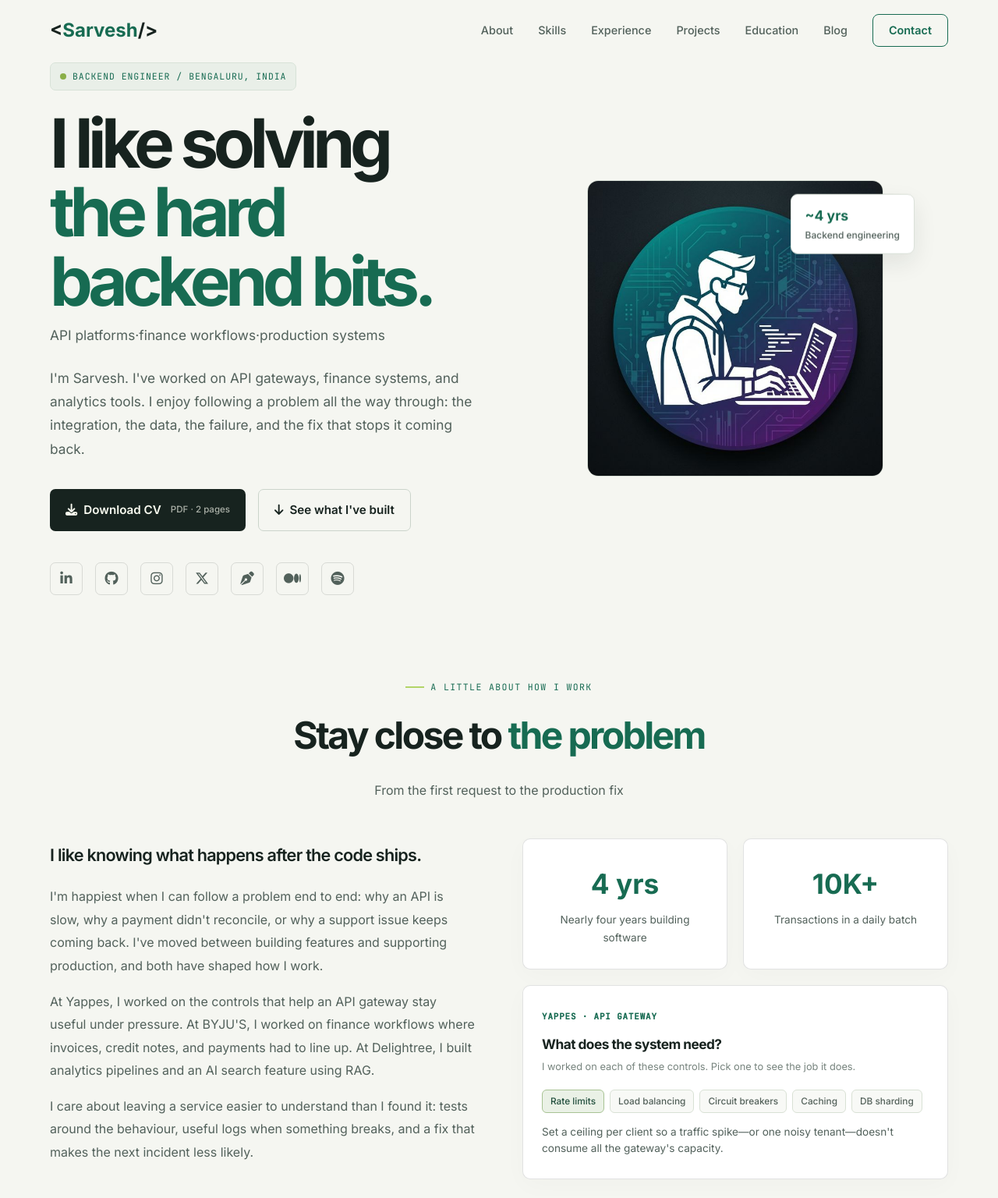
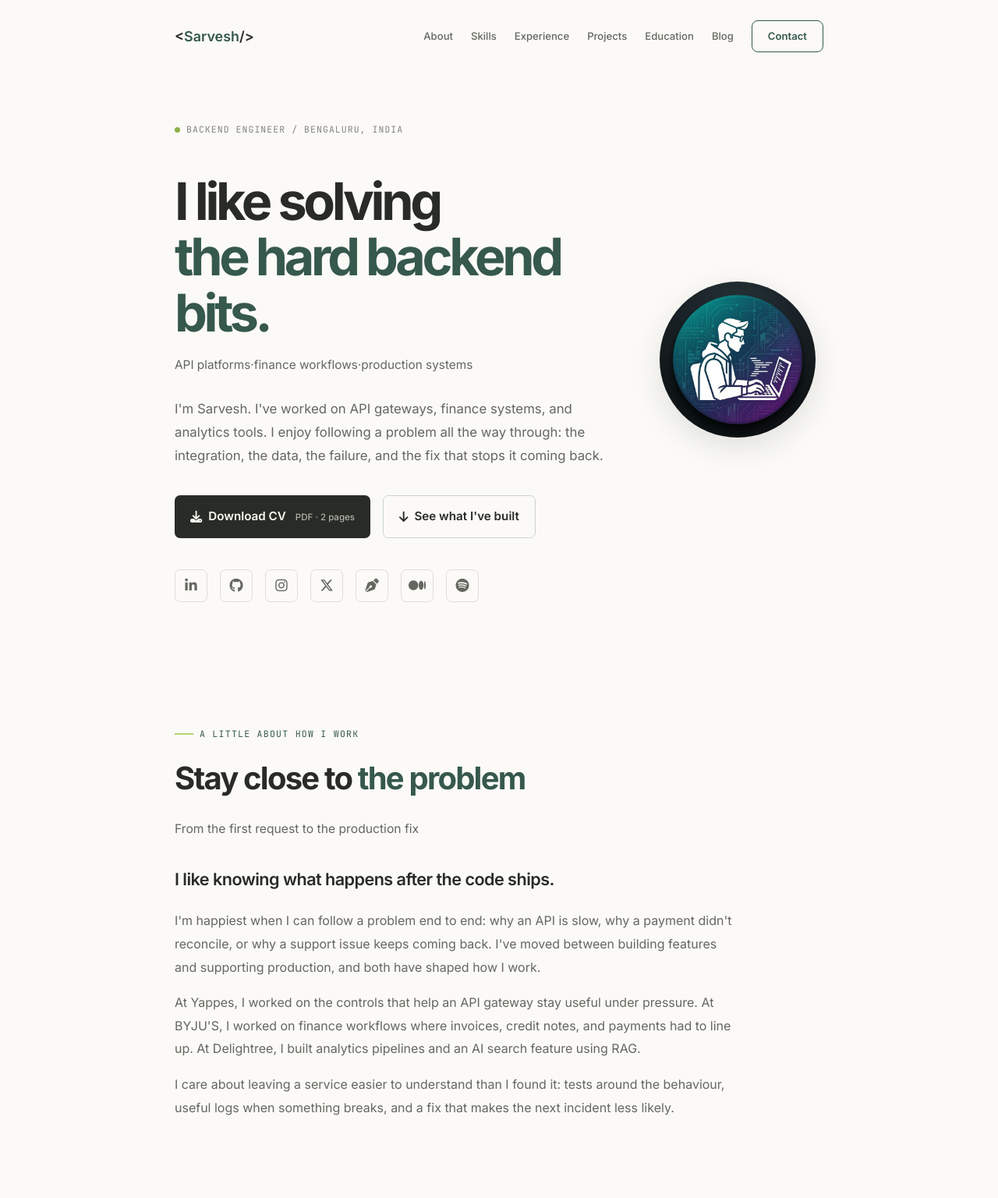
Before and after one commit to sarveshricky19/sarveshricky19.github.io, a plain HTML site: page index.html in a window 1280 px wide. Shown: the top 1536 px of the page at 78% size. Drawn offline with Linux system fonts and the light colour scheme; no server answers.

Commit message:
Give portfolio a personal editorial style

```diff
--- a/style.css
+++ b/style.css
@@ -2029,3 +2029,76 @@ body { background: var(--bg-primary); }
 @media (prefers-reduced-motion: reduce) {
   *, *::before, *::after { scroll-behavior: auto !important; animation-duration: 0.01ms !important; transition-duration: 0.01ms !important; }
 }
+
+/* Editorial portfolio direction: personal, calm, and project-led. */
+:root {
+  --bg-primary: #fbfaf7;
+  --bg-secondary: #f2f0eb;
+  --bg-card: #fffefa;
+  --bg-card-hover: #f5f2eb;
+  --accent-teal: #36584d;
+  --accent-purple: #d3dfc8;
+  --accent-blue: #5f756b;
+  --accent-gradient: linear-gradient(135deg, #36584d, #36584d);
+  --accent-gradient-r: linear-gradient(135deg, #36584d, #36584d);
+  --text-primary: #292b27;
+  --text-secondary: #656760;
+  --text-muted: #85867f;
+  --border-color: rgba(41, 43, 39, .13);
+  --container-width: 880px;
+  --section-padding: 76px 0;
+}
+body { line-height: 1.75; }
+.bg-grid, .bg-glow { display: none; }
+.navbar { position: absolute; padding: 26px 0; background: transparent; }
+.navbar.scrolled { background: rgba(251,250,247,.92); border-color: var(--border-color); }
+.navbar .container { max-width: 880px; }
+.nav-logo { font-size: 1.12rem; font-weight: 600; }
+.nav-links { gap: 23px; }
+.nav-links a { font-size: .82rem; }
+.hero { min-height: auto; padding: 150px 0 74px; }
+.hero .container { display: grid; grid-template-columns: minmax(0,1fr) 220px; gap: 44px; align-items: center; }
+.hero-content { max-width: 590px; }
+.hero-badge { background: transparent; border: 0; padding: 0; letter-spacing: .09em; color: var(--text-muted); font-size: .72rem; }
+.hero-badge .dot { width: 7px; height: 7px; }
+.hero h1 { font-size: clamp(2.7rem, 6vw, 4.15rem); line-height: 1.08; letter-spacing: -.065em; font-weight: 650; margin: 22px 0 15px; }
+.hero-role { color: var(--text-secondary); font-size: .96rem; }
+.hero-description { max-width: 570px; font-size: 1.05rem; line-height: 1.8; margin-top: 18px; }
+.hero-buttons { margin-top: 24px; }
+.btn-primary, .btn-secondary { border-radius: 7px; box-shadow: none; }
+.hero-socials { margin-top: 23px; }
+.hero-visual { width: 220px; }
+.hero-avatar-wrapper { width: 200px; height: 200px; }
+.hero-avatar { border: 0; border-radius: 50%; overflow: hidden; box-shadow: 0 12px 36px rgba(36,42,34,.12); }
+.hero-avatar-glow, .floating-badge { display: none; }
+section { position: relative; }
+.section-header { text-align: left; margin-bottom: 32px; }
+.section-header h2 { font-size: clamp(1.8rem, 4vw, 2.5rem); letter-spacing: -.045em; }
+.section-header p { margin: 0; font-size: .98rem; }
+.section-label { font-size: .72rem; letter-spacing: .11em; }
+.about-grid { grid-template-columns: 1fr; }
+.about-text { max-width: 720px; }
+.about-text h3 { font-size: 1.35rem; letter-spacing: -.025em; }
+.about-stats { margin-top: 28px; }
+.stat-card, .skill-category, .project-card, .contact-item { border-radius: 10px; box-shadow: none; }
+.skills-grid { gap: 14px; }
+.skill-category { background: transparent; border: 1px solid var(--border-color); }
+.skill-category:hover, .project-card:hover { transform: translateY(-2px); box-shadow: 0 10px 26px rgba(42,45,38,.06); }
+.experience-item { border-color: var(--border-color); }
+.project-card { background: var(--bg-card); border: 1px solid var(--border-color); }
+.blog-card, .contact-grid > * { box-shadow: none; }
+.footer { border-top-color: var(--border-color); }
+@media (max-width: 760px) {
+  .navbar { padding: 16px 0; }
+  .hero { padding: 110px 0 54px; }
+  .hero .container { grid-template-columns: 1fr; gap: 26px; }
+  .hero-visual { grid-row: 1; width: 112px; }
+  .hero-avatar-wrapper { width: 104px; height: 104px; }
+  .hero h1 { font-size: clamp(2.45rem, 11vw, 3.5rem); }
+  .nav-links { gap: 14px; }
+  .nav-links a { font-size: .76rem; }
+}
+@media (max-width: 520px) {
+  .nav-links { display: none; }
+  .nav-links.active { display: flex; }
+}
```
